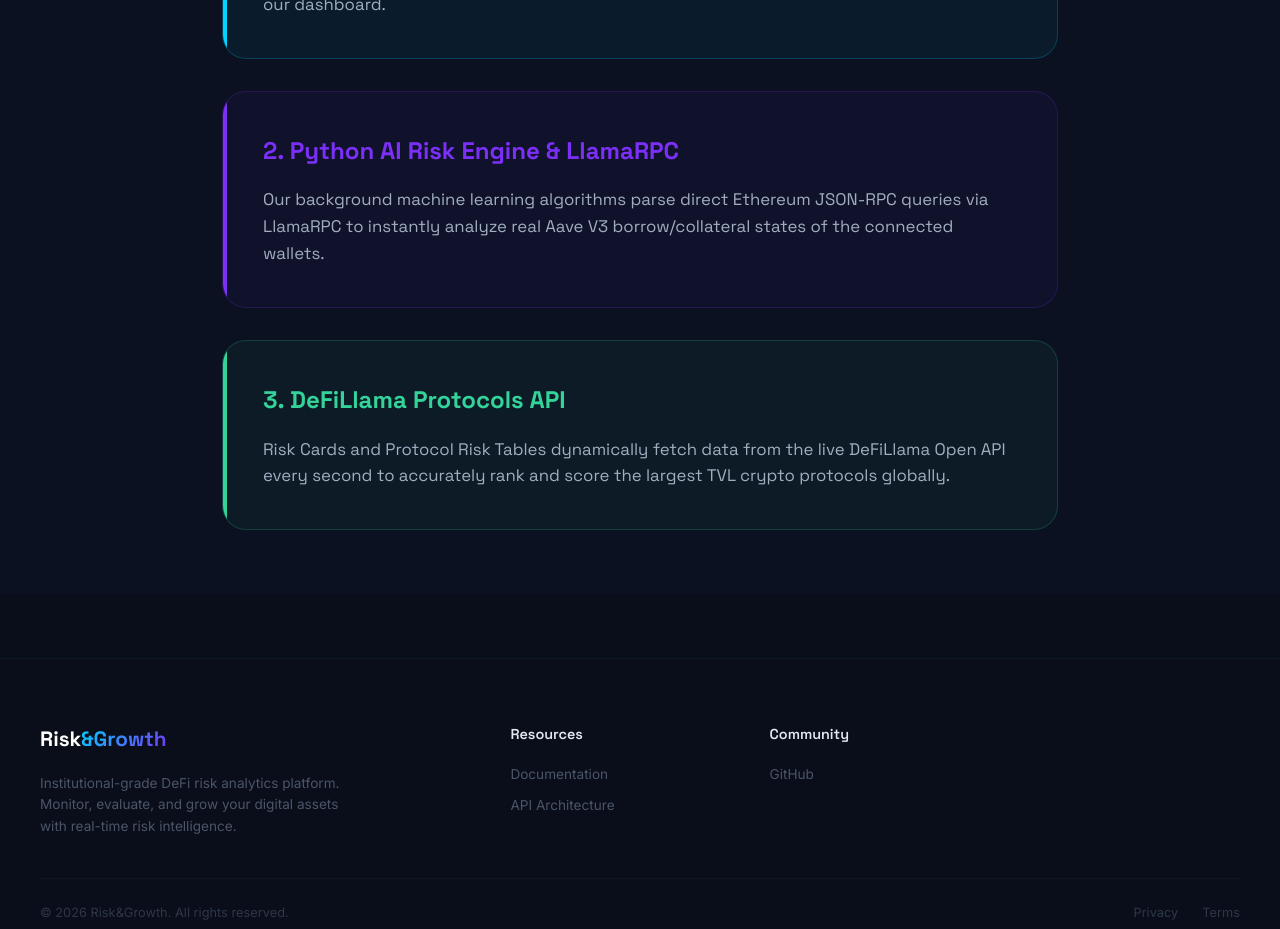
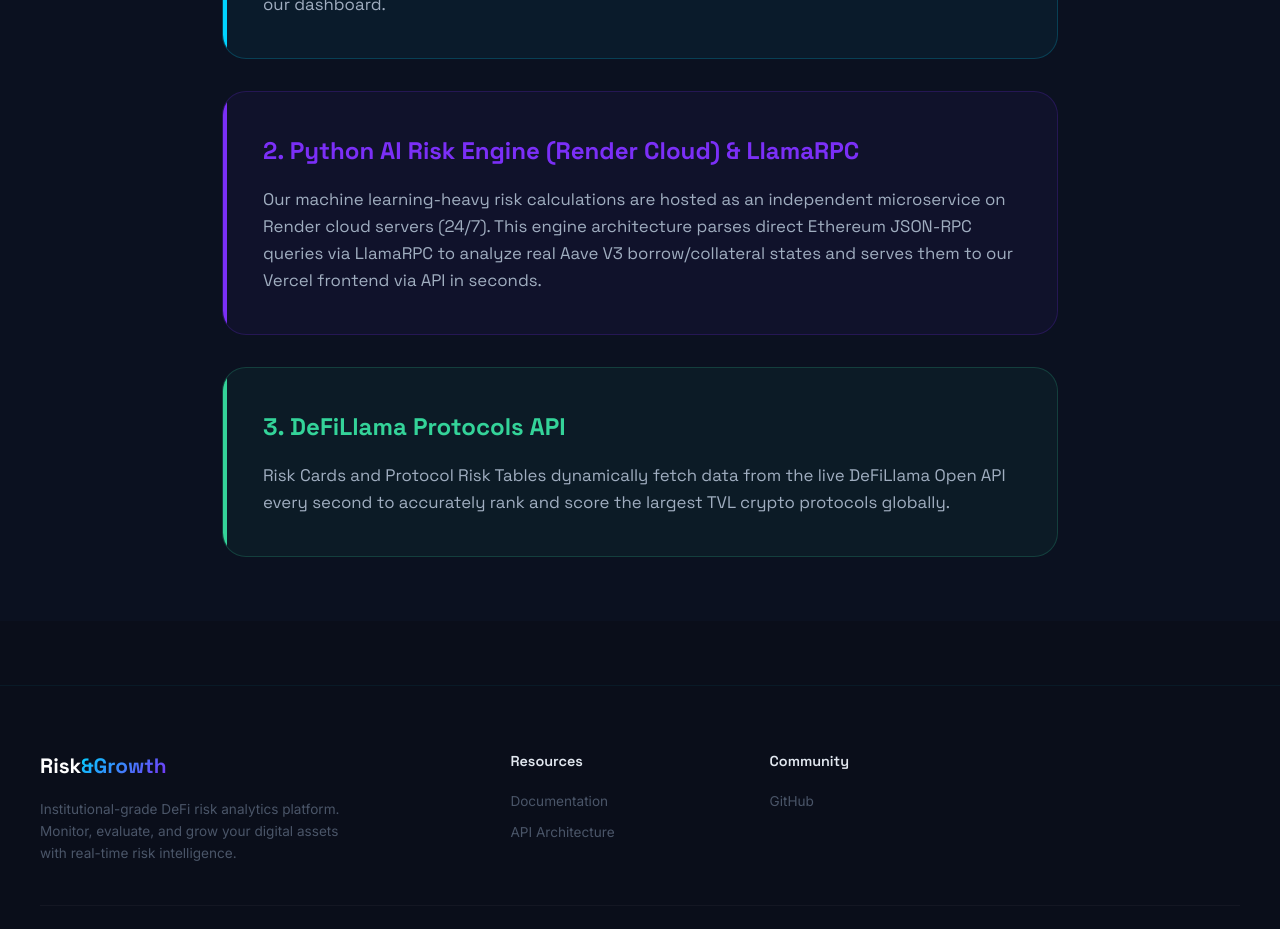
Before and after one commit to sudeugur/risk-and-growth, a Next.js app: page /api-docs in a window 1280 px wide. Shown: the part 800-1729 px from the top of the page. Built offline with nearby package versions, Linux system fonts and the light colour scheme; no server answers.

Commit message:
docs: update api architecture documentation with render cloud deployment details

```diff
--- a/src/locales/en.js
+++ b/src/locales/en.js
@@ -145,8 +145,8 @@ const en = {
   "apiDocs.whyDesc": "To provide institutional-grade decentralized finance analysis, we integrate with industry-leading APIs. This modular approach ensures real-time data accuracy, maximum security, and robust scalability across multiple blockchain networks without compromising user privacy.",
   "apiDocs.clerkTitle": "1. Clerk Auth API",
   "apiDocs.clerkDesc": "We utilize Clerk for robust, Web3-compatible user authentication. It ensures that user accounts, sessions, and active connection instances are securely managed without locally storing sensitive password data. It also allows us to present real-time active user metrics on our dashboard.",
-  "apiDocs.defiTitle": "2. Python AI Risk Engine & LlamaRPC",
-  "apiDocs.defiDesc": "Our background machine learning algorithms parse direct Ethereum JSON-RPC queries via LlamaRPC to instantly analyze real Aave V3 borrow/collateral states of the connected wallets.",
+  "apiDocs.defiTitle": "2. Python AI Risk Engine (Render Cloud) & LlamaRPC",
+  "apiDocs.defiDesc": "Our machine learning-heavy risk calculations are hosted as an independent microservice on Render cloud servers (24/7). This engine architecture parses direct Ethereum JSON-RPC queries via LlamaRPC to analyze real Aave V3 borrow/collateral states and serves them to our Vercel frontend via API in seconds.",
   "apiDocs.llamaTitle": "3. DeFiLlama Protocols API",
   "apiDocs.llamaDesc": "Risk Cards and Protocol Risk Tables dynamically fetch data from the live DeFiLlama Open API every second to accurately rank and score the largest TVL crypto protocols globally.",
 
--- a/src/locales/tr.js
+++ b/src/locales/tr.js
@@ -145,8 +145,8 @@ const tr = {
   "apiDocs.whyDesc": "Kurumsal düzeyde merkeziyetsiz finans analizleri sunabilmek için endüstri lideri API'ler ile entegre çalışıyoruz. Bu modüler yaklaşım; anlık veri doğruluğu, maksimum güvenlik ve kullanıcı gizliliğinden ödün vermeden hızlı işlem kabiliyeti sağlar.",
   "apiDocs.clerkTitle": "1. Clerk Auth API",
   "apiDocs.clerkDesc": "Web3 uyumlu ve son derece güvenli bir kullanıcı kimlik doğrulama süreci için Clerk'i kullanıyoruz. Hassas verileri sunucularımızda tutmadan, oturum yönetimini kusursuz bir şekilde sağlar ve platformumuzun aktif (canlı) kullanıcı verilerini ekrana yansıtmamıza olanak tanır.",
-  "apiDocs.defiTitle": "2. Python Yapay Zeka Risk Motoru & LlamaRPC",
-  "apiDocs.defiDesc": "Arka planda koşan makine öğrenimi algoritmalarımız, bağlanan cüzdanların Aave V3 sözleşmelerindeki borç ve likidite durumunu LlamaRPC üzerinden doğrudan Ethereum blokzincirini tarayarak (json-rpc) saniyeler içinde analiz eder.",
+  "apiDocs.defiTitle": "2. Python Yapay Zeka Risk Motoru (Render Cloud) & LlamaRPC",
+  "apiDocs.defiDesc": "Makine öğrenimi ağırlıklı risk hesaplamalarımız bağımsız bir mikro-servis olarak Render bulut sunucularında (7/24) barındırılmaktadır. Bu motor mimarisi, bağlanan cüzdanların Aave V3 sözleşmelerindeki borç ve likidite durumunu LlamaRPC üzerinden Ethereum blokzincirini tarayarak analiz eder ve Vercel'deki frontend arayüzümüze saniyeler içinde api üzerinden servis eder.",
   "apiDocs.llamaTitle": "3. DeFiLlama Protokol API'si",
   "apiDocs.llamaDesc": "Platformda yer alan Risk Kartları ve Protokol Risk Tabloları, o an dünya çapındaki en büyük (TVL) kripto protokollerini listelemek ve puanlamak için saniye saniye canlı DeFiLlama Open API veritabanından veri çeker.",
 
```
